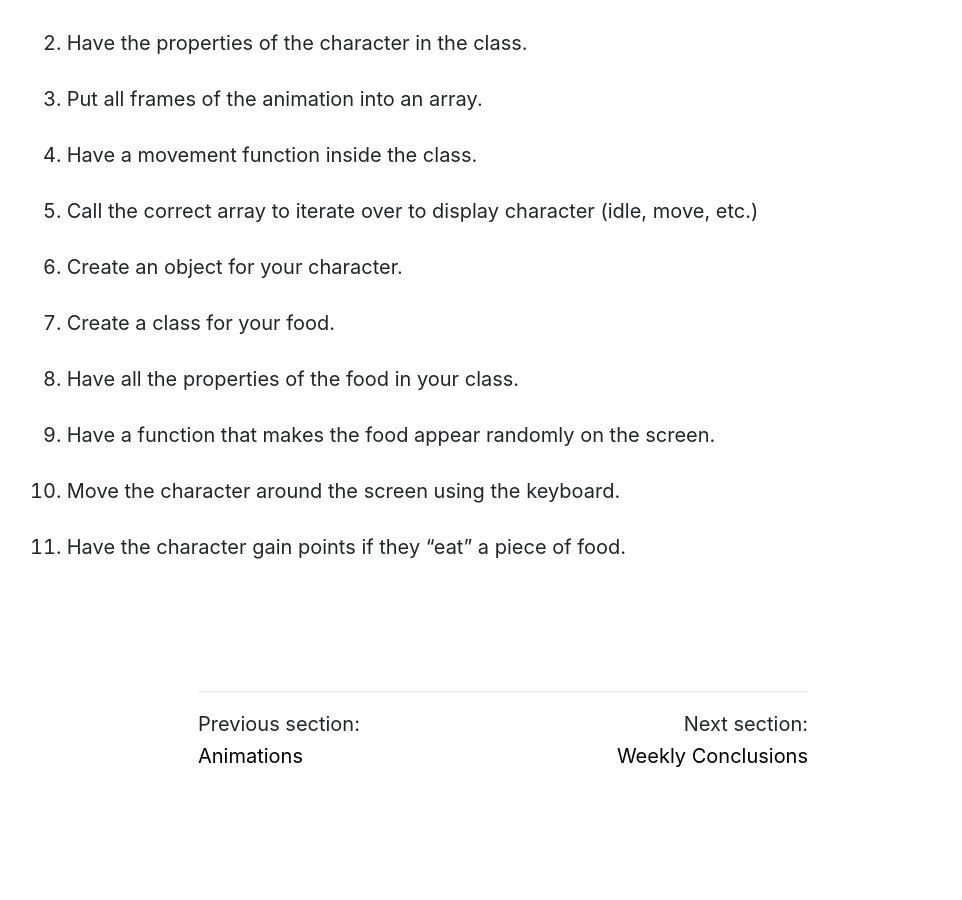
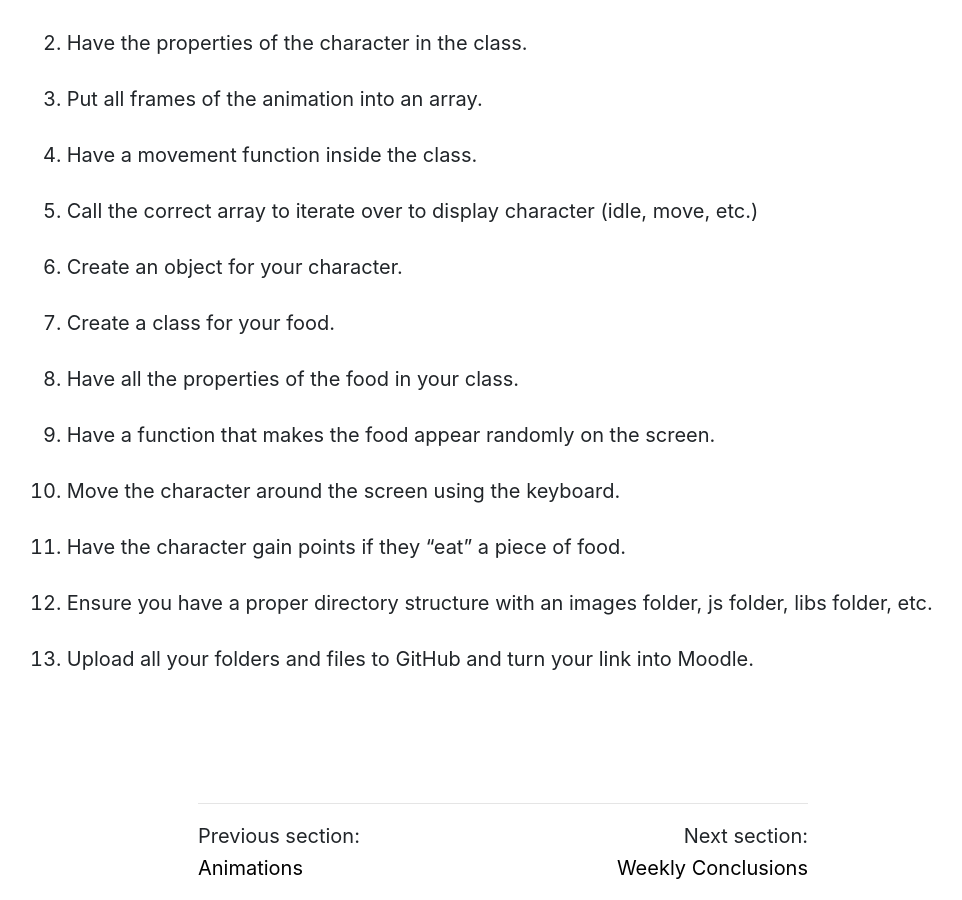
Before and after one commit to Montana-Media-Arts/220-creative-coding2-Spring2023, a Jekyll site: the page built from modules/week-4/_posts/2010-01-01-homework.md, in a window 1280 px wide and 900 px high, scrolled down 1026 px. Shown: the whole window, without its empty margins (137-1099 px from the left). Built offline with Jekyll 4.4.1, drawn with Linux system fonts in a browser that asks for light colours; nearby versions of some CDN libraries; comment, search, counter and statistics services are not loaded; before the commit the page ends 1814 px from its top, so only the background shows below that.

Commit message:
Update 2010-01-01-homework.md

```diff
--- a/modules/week-4/_posts/2010-01-01-homework.md
+++ b/modules/week-4/_posts/2010-01-01-homework.md
@@ -40,3 +40,5 @@ Specifics:
 9. Have a function that makes the food appear randomly on the screen.
 10. Move the character around the screen using the keyboard.
 11. Have the character gain points if they "eat" a piece of food.
+12. Ensure you have a proper directory structure with an images folder, js folder, libs folder, etc.
+13. Upload all your folders and files to GitHub and turn your link into Moodle.
```
